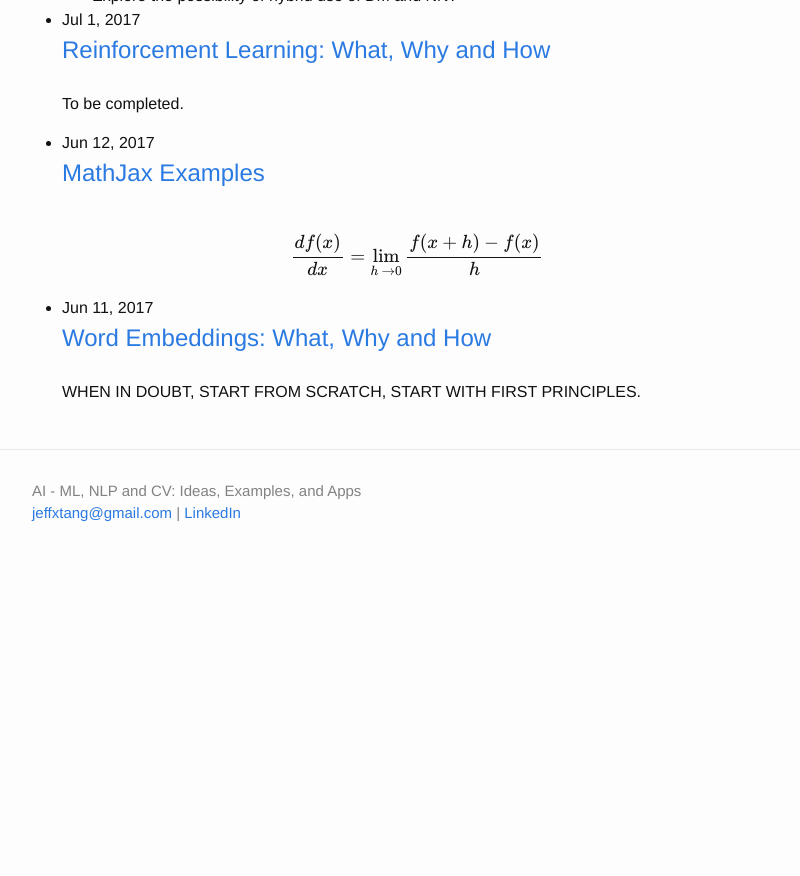
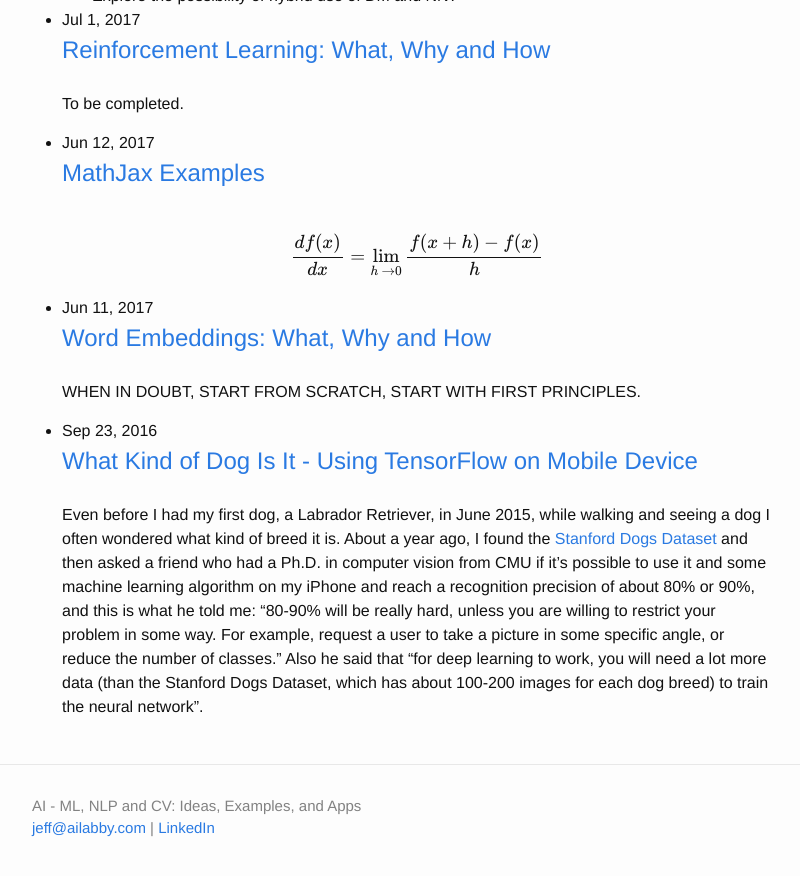
Before and after one commit to jeffxtang/jeffxtang.github.io, a Jekyll site: the page built from index.html, in a window 1280 px wide and 900 px high, scrolled down 684 px. Shown: the top 876 px of the window, without its empty margins (238-1038 px from the left). Built offline with Jekyll 4.4.1, drawn with Linux system fonts in a browser that asks for light colours; formulas are drawn with MathJax 3; before the commit the page ends 1269 px from its top, so only the background shows below that; part of the change alters nothing that is shown.

Commit message:
first post

````diff
--- a/_config.yml
+++ b/_config.yml
@@ -7,7 +7,7 @@
 
 # Site settings
 title: Jeff Tang's Blog
-email: jeffxtang@gmail.com
+email: jeff@ailabby.com
 description: "AI - ML, NLP and CV: Ideas, Examples, and Apps"
 topics: "ML, NLP, CV and AI"
 baseurl: "" # the subpath of your site, e.g. /blog
--- /dev/null
+++ b/_posts/2016-09-23-mobile-tensorflow.md
@@ -0,0 +1,105 @@
+---
+layout: post
+comments: true
+title:  "What Kind of Dog Is It - Using TensorFlow on Mobile Device"
+date:   2016-09-23 12:07:57
+categories: deep learning, tensorflow, mobile, AI
+---
+
+Even before I had my first dog, a Labrador Retriever, in June 2015, while walking and seeing a dog I often wondered what kind of breed it is. About a year ago, I found the [Stanford Dogs Dataset](http://vision.stanford.edu/aditya86/ImageNetDogs/) and then asked a friend who had a Ph.D. in computer vision from CMU if it's possible to use it and some machine learning algorithm on my iPhone and reach a recognition precision of about 80% or 90%, and this is what he told me: "80-90% will be really hard, unless you are willing to restrict your problem in some way. For example, request a user to take a picture in some specific angle, or reduce the number of classes." Also he said that "for deep learning to work, you will need a lot more data (than the Stanford Dogs Dataset, which has about 100-200 images for each dog breed) to train the neural network".
+
+Convinced naturally but disillusioned, I devoted more time and love for my own Lab dog. Late 2015, Google released their open-source AI and machine learning framework [TensorFlow](https://www.tensorflow.org) and I played with it for a while. Then at Google I/O in May 2016, I attended the session [Machine Learning: Google's Vision](https://www.youtube.com/watch?v=Rnm83GqgqPE) and found this amazing codelab [TensorFlow For Poets](https://codelabs.developers.google.com/codelabs/tensorflow-for-poets). Basically, I was informed that I can use TensorFlow and Google's publicly released deep learning model for image classification to retrain the model on a new image classification task of my own so I can perform my own image classification. And Google claims that TensorFlow can run on different platforms including mobile devices such as iPhone and Android phones. Wasn't that exactly what I tried to do?
+
+It turns out that following the steps in the codelab above and then replacing the images with the Stanford Dogs Dataset to classify a dog on a command line in my computer is pretty straightforward, but it takes a lot more effort to finally be able to successfully run the classification on my iPhone. Below is the step-by-step summary of the whole process I went through:
+
+1. Follow the steps in the codelab [TensorFlow For Poets](https://codelabs.developers.google.com/codelabs/tensorflow-for-poets) to install TensorFlow and see how a sample retraining works. I also did a [Pip installation](https://www.tensorflow.org/versions/r0.10/get_started/os_setup.html#pip-installation) of TensorFlow using TensorFlow 0.8.0 binary (```https://storage.googleapis.com/tensorflow/mac/tensorflow-0.8.0-py2-none-any.whl```) and TensorFlow 0.10.0rc0 binary (```https://storage.googleapis.com/tensorflow/mac/cpu/tensorflow-0.10.0rc0-py2-none-any.whl```) respectively on my two Mac's by setting ```export TF_BINARY_URL=``` before running ```sudo pip install --upgrade  $TF_BINARY_URL```. I realized that this might not be the best way to set up TensorFlow but it worked fine for me. Note that I had to keep the older 0.8.0 binary because a script named strip_unused, needed to run to fix a runtime error in a retrained model on iOS, works only on 0.8.0 and breaks after 0.8.0 (up till at least 0.10.0rc0). Note also that the latest TensorFlow release as of this writing is 0.10.0, which may have fixed the bug in running strip_unused after 0.8.0. [**Update 09/24/2016**: The latest source release v0.10.0, available [here](https://github.com/tensorflow/tensorflow/releases) has indeed fixed the strip_unused issue. So now you can just install the TensorFlow 0.10.0 binary along with its latest source to build the strip_unused and run it (see step 5 below).]
+
+2. Download the Google's [Inception v3 model](https://storage.googleapis.com/download.tensorflow.org/models/inception_dec_2015.zip) and the [Stanford Dogs Dataset](http://vision.stanford.edu/aditya86/ImageNetDogs/). I unzipped the Inception v3 zip file and moved it to ```/tf_files``` and unzipped the dog dataset to ```~/Downloads/dog_images```.
+
+3. Get the TensorFlow source and build for iOS samples:
+```
+cd
+git clone https://github.com/tensorflow/tensorflow.git
+cd tensorflow
+tensorflow/contrib/makefile/build_all_ios.sh
+```
+You may also get a specific, relatively more stable, release of the TensorFlow source, such as v0.10.0,  [here](https://github.com/tensorflow/tensorflow/releases).
+
+4. From the root of the TensorFlow source, build and then run the retrain script:
+```
+bazel build tensorflow/examples/image_retraining:retrain
+bazel-bin/tensorflow/examples/image_retraining/retrain \
+--model_dir=/tf_files/inception-v3 \
+--output_graph=/tf_files/retrained_models/dog_retrained.pb \
+--output_labels=/tf_files/retrained_models/dog_retrained_labels.txt \
+--image_dir ~/Downloads/dog_images \
+--bottleneck_dir=/tf_files/dogs_bottleneck
+```
+You may need to run ```./configure``` from the TensorFlow source root first before running ```bazel build ...```. After this step, you can build and run the ```label_image``` script, documented [here](https://www.tensorflow.org/versions/r0.10/how_tos/image_retraining/index.html) to verify that the top 5 accuracy of the dog breed classification is pretty high - in my test it's about 90%.
+
+5. Build and run the strip_ununsed script:
+```
+bazel build tensorflow/python/tools:strip_unused
+bazel-bin/tensorflow/python/tools/strip_unused \
+--input_graph=/tf_files/retrained_models/dog_retrained.pb \
+--output_graph=/tf_files/retrained_models/stripped_dog_retrained.pb \
+--input_node_names=Mul \
+--output_node_names=final_result \
+--input_binary=true
+```
+This is needed to fix a DecodeJpeg issue caused by the retraining model. See [this github issue](https://github.com/tensorflow/tensorflow/issues/2883) and [another one](https://github.com/tensorflow/tensorflow/issues/3480) for more details.
+
+6. Build and run the quantize_graph script:
+```
+bazel build tensorflow/contrib/quantization/tools:quantize_graph
+bazel-bin/tensorflow/contrib/quantization/tools/quantize_graph \ --input=/tf_files/retrained_models/stripped_dog_retrained.pb \
+--output_node_names=final_result \
+--output=/tf_files/retrained_models/quantized_stripped_dogs_retrained.pb \
+--mode=weights
+```
+This step is needed to make the model run successfully on iOS. Before quantization, the retrained model size is almost 90MB, and the app would just crash when the model is loaded on an actual iOS device. With quantization, the model size is only a little over 20MB. For more details on why and how quantization works, see [Pete's blog](https://petewarden.com/2016/05/03/how-to-quantize-neural-networks-with-tensorflow/) or TensorFlow's [How To Quantize](https://www.tensorflow.org/versions/r0.10/how_tos/quantization/index.html).
+
+
+7. Follow the [TensorFlow iOS Examples Readme](https://github.com/tensorflow/tensorflow/tree/master/tensorflow/contrib/ios_examples) to run the "simple" sample app. Note that this app uses the Inception v1 model (about 50MB) - it's unfortunate that both TensorFlow for Poets and the TensorFlow [Image Retraining How To](https://www.tensorflow.org/versions/r0.10/how_tos/image_retraining/index.html) posts use the Inception v3 model (about 100MB), which makes running the retrained model on iOS more challenging but necessitates this blog.
+
+8. In the iOS file [RunModelViewController.mm](https://github.com/tensorflow/tensorflow/blob/master/tensorflow/contrib/ios_examples/simple/RunModelViewController.mm) of the "simple" sample project, make the following 3 changes so you can use the stripped and quantized retrained dog model successfully on an iPhone:
+* Add the quantized_stripped_dogs_retrained.pb file generated in step 6 and dog_retrained_labels.txt file generated in step 4 to the project, then replace the two paths:
+```
+NSString* network_path = FilePathForResourceName(@"tensorflow_inception_graph", @"pb");
+...
+NSString* labels_path = FilePathForResourceName(@"imagenet_comp_graph_label_strings", @"txt");
+```
+* Replace the following lines:
+```
+const int wanted_width = 224;
+const int wanted_height = 224;
+const int wanted_channels = 3;
+const float input_mean = 117.0f;
+const float input_std = 1.0f;
+```
+with:
+```
+const int wanted_width = 299;
+const int wanted_height = 299;
+const int wanted_channels = 3;
+const float input_mean = 128.0f;
+const float input_std = 128.0f;
+```
+For more info, see this [github issue](https://github.com/tensorflow/tensorflow/issues/2883).
+* Replace:
+```
+std::string input_layer = "input";
+std::string output_layer = "output";
+```
+with:
+```
+std::string input_layer = "Mul";
+std::string output_layer = "final_result";
+```
+Note the names of input_layer and out_layer are used when running the strip_unused script in step 5.
+
+With these changes, if you use a dog image instead of the default ```grace_hopper.jpg``` in ```NSString* image_path = FilePathForResourceName(@"grace_hopper", @"jpg");``` in RunModelViewController.mm, you can run the "simple" app and get the dog breed prediction on your iPhone, and the accuracy would be the same as running the ```label_image``` script in step 4 on your computer.
+
+To check out my freely available dog breed recognition iPhone app in App Store, using the quantized stripped retrained model, built by following the exact steps above, get it [here](https://itunes.apple.com/us/app/dog-breeds-recognition-powered/id1150923794?mt=8). It's pretty cool to see TensorFlow finally working on my iPhone to solve a real problem, even without Internet connection, after all those steps and months of disillusion, patience, hope, and hard work. Now you can easily replace the dog dataset with another dataset of your interest, such as flowers and plants, to develop your own nice iOS apps.
+
+Any comments or questions? Please feel free to contact me at jeff@ailabby.com.
````
